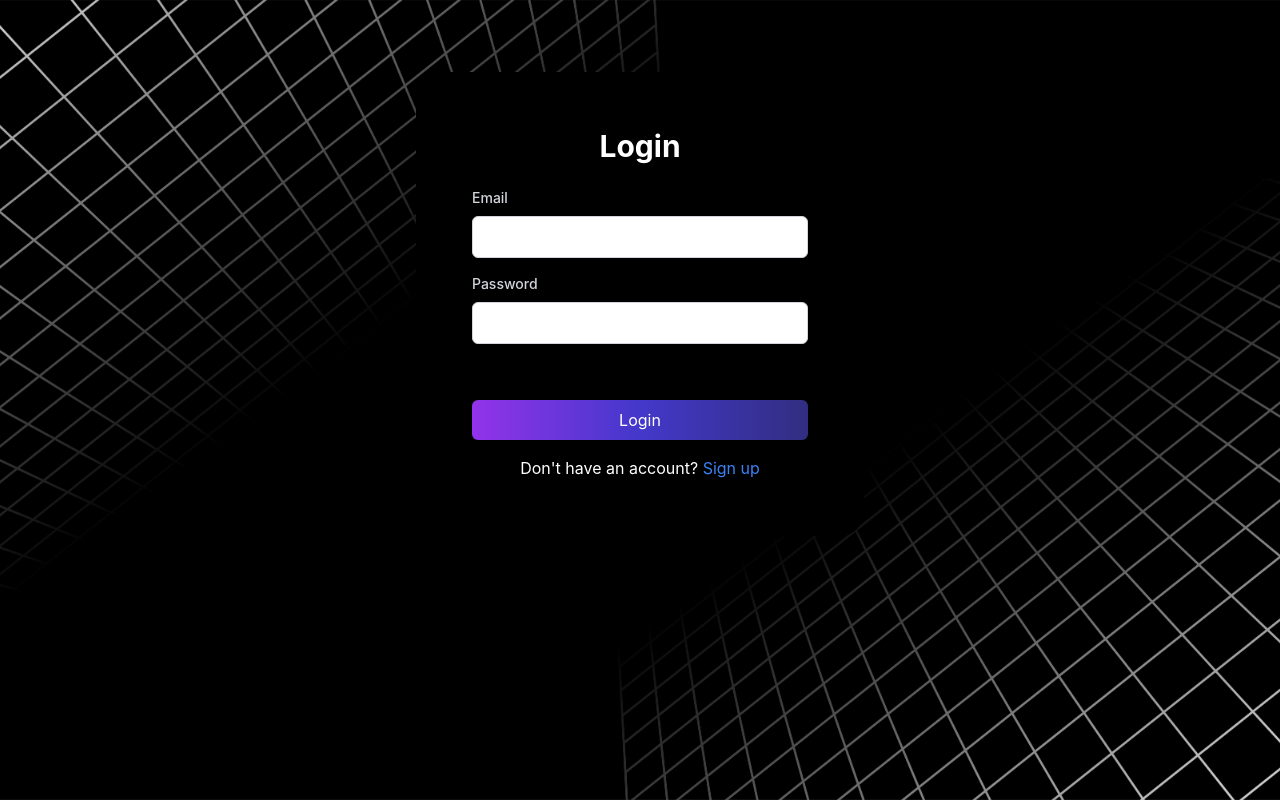
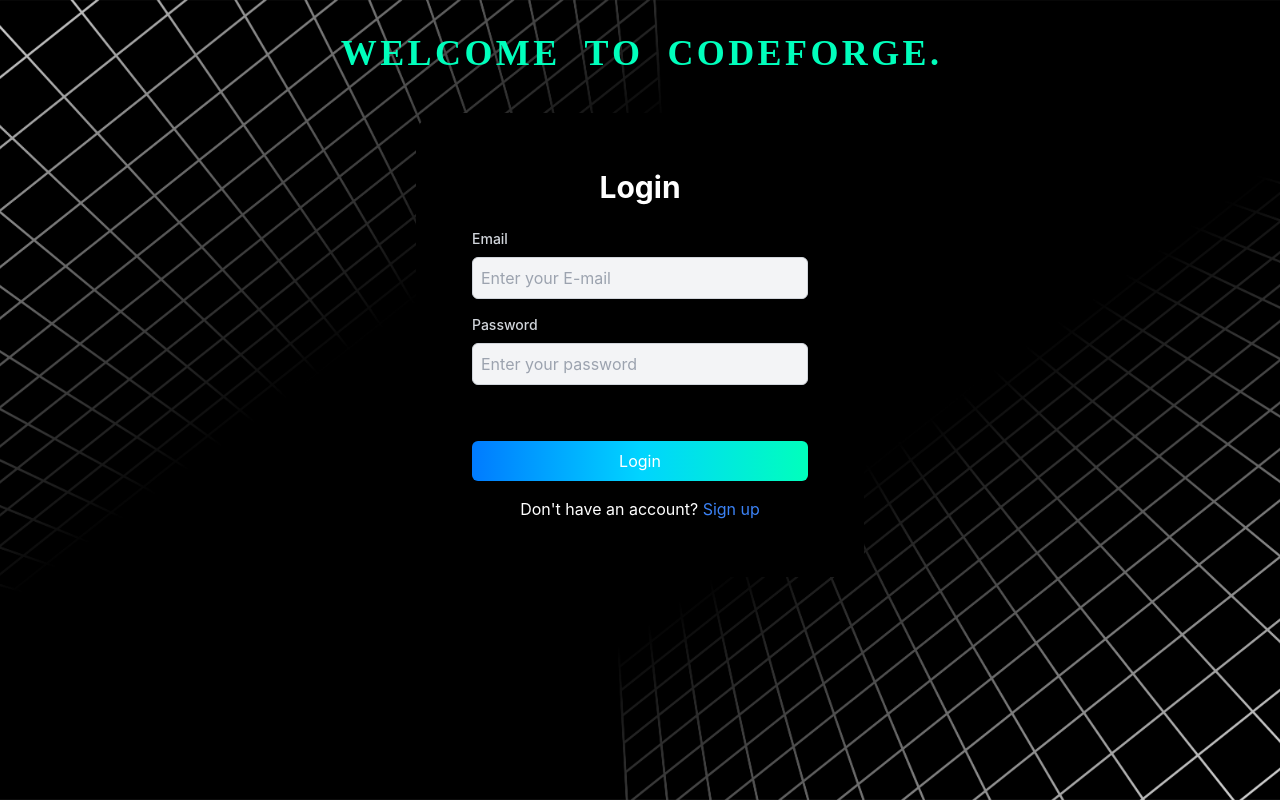
Before and after one commit to aakanksha004/CodeForge, a React (Create React App) app: page /login in a window 1280 px wide. Built offline with nearby package versions, Linux system fonts and the light colour scheme.

Commit message:
design changes

```diff
--- a/src/components/Dashboard.js
+++ b/src/components/Dashboard.js
@@ -2,9 +2,10 @@ import React, { useEffect, useState } from 'react';
 import { getAllProblems,checkSolutionStatus } from '../api';
 import Header from './Header';
 import { Link } from 'react-router-dom';
-import backgroundImage from '../bg4.jpg';
+import backgroundImage from '../bg2.jpg';
 import { FaSearch, FaStar, FaRegStar, FaCheck, FaTimes, FaTags,FaSync } from 'react-icons/fa';
 import { IoAddCircleOutline } from "react-icons/io5";
+import WelcomeSection from './WelcomeSection';
 
 const Dashboard = () => {
   const [problems, setProblems] = useState([]);
@@ -177,7 +178,7 @@ const Dashboard = () => {
     <>
       <Header />
       <div
-        className="min-h-screen text-white p-8"
+        className="min-h-screen text-white p-8 z-9"
         style={{
           backgroundImage: `url(${backgroundImage})`,
           backgroundSize: 'cover',
@@ -186,11 +187,12 @@ const Dashboard = () => {
       >
 
       {/* <div className="bg-gray-900 min-h-screen text-white p-8"> */}
+      <WelcomeSection/>
+      <div className="flex justify-center mb-5">
 
-      <div className="flex justify-center mb-5">
        <Link to="/design-question">
-        <button className="relative group bg-gradient-to-r from-purple-500 via-indigo-500 to-indigo-800 text-white rounded-xl shadow-md p-4 text-xl font-semibold overflow-hidden">
-          <div className="absolute inset-0 w-0 bg-gradient-to-r from-purple-600 via-indigo-700 to-indigo-900 transition-all duration-500 ease-in group-hover:w-full" />
+         <button className="relative group bg-gradient-to-r from-[#007bff] via-[#00d4ff] to-gray-800 text-white rounded-xl shadow-md p-4 text-xl font-semibold overflow-hidden">
+          <div className="absolute inset-0 w-0 bg-gradient-to-r from-[#55a2f4] via-[#3394a8] to-cyan-400 transition-all duration-500 ease-out group-hover:w-full" />
     <span className="flex items-center gap-2 relative z-10">
              <IoAddCircleOutline className="w-6 h-6" />
              Design a Question
@@ -203,16 +205,46 @@ const Dashboard = () => {
         {/* Search Bar and Filter */}
         <div className="mb-6 flex gap-4 items-center relative mt-8">
 
+        <div className="relative inline-block">
+      <div className="relative group overflow-hidden rounded-3xl ml-20">
+        {/* Base gradient */}
+        <div className="absolute inset-0 bg-gradient-to-r from-purple-600 via-indigo-700 to-indigo-900" />
+
+        {/* Hover gradient overlay */}
+        <div className="absolute inset-0 w-0 bg-gradient-to-r from-indigo-900 via-purple-600 to-indigo-700 transition-all duration-500 ease-out group-hover:w-full" />
+
+        {/* Select element */}
         <select
           value={selectedDifficulty}
           onChange={handleDifficultyFilter}
-            className="bg-gradient-to-r from-purple-600 via-indigo-700 to-indigo-900 focus:outline-none text-white p-3 mr-2 rounded-3xl"
+          className="relative z-10 appearance-none bg-transparent text-white p-3 pr-8 w-full cursor-pointer focus:outline-none"
         >
-            <option value="">All Difficulties</option>
-            <option value="easy">Easy</option>
-            <option value="medium">Medium</option>
-            <option value="hard">Hard</option>
+          <option value="" className="bg-indigo-800">All Difficulties</option>
+          <option value="easy" className="bg-indigo-800">Easy</option>
+          <option value="medium" className="bg-indigo-800">Medium</option>
+          <option value="hard" className="bg-indigo-800">Hard</option>
         </select>
+
+        {/* Custom dropdown arrow */}
+        <div className="absolute right-3 top-1/2 -translate-y-1/2 z-10 pointer-events-none">
+          <svg
+            className="w-4 h-4 text-white"
+            fill="none"
+            stroke="currentColor"
+            viewBox="0 0 24 24"
+          >
+            <path
+              strokeLinecap="round"
+              strokeLinejoin="round"
+              strokeWidth="2"
+              d="M19 9l-7 7-7-7"
+            />
+          </svg>
+        </div>
+      </div>
+    </div>
+
+
           <button
   onClick={toggleTagFilter}
   className="relative group overflow-hidden text-white p-3 rounded-3xl flex items-center gap-2 bg-gradient-to-r from-purple-600 via-indigo-700 to-indigo-900"
--- a/src/components/LoginForm.js
+++ b/src/components/LoginForm.js
@@ -2,6 +2,7 @@ import React, { useState } from 'react';
 import { useNavigate } from 'react-router-dom';
 import { loginUser } from '../api'; // Assuming you've defined loginUser in your API calls
 import backgroundImage from '../bg5.jpg';
+import WelcomeSection from './WelcomeSection';
 
 const LoginForm = () => {
   const [email, setEmail] = useState('');
@@ -32,7 +33,9 @@ const LoginForm = () => {
       backgroundPosition: 'center',
     }}
   >
+        <WelcomeSection/>
     <div className="container mx-auto mt-10 max-w-md bg-black p-14 rounded-3xl ">
+
       <h2 className="text-3xl font-bold text-center mb-6">Login</h2>
       {error && <p className="text-red-500 text-center">{error}</p>}
       <form onSubmit={handleSubmit} className="space-y-4">
@@ -44,7 +47,8 @@ const LoginForm = () => {
             value={email}
             onChange={(e) => setEmail(e.target.value)}
             required
-            className="w-full p-2 border border-gray-300 rounded-md focus:outline-none"
+            placeholder='Enter your E-mail'
+            className="w-full p-2 border border-gray-300 rounded-md focus:outline-none bg-gray-100"
           />
         </div>
         <div>
@@ -55,15 +59,17 @@ const LoginForm = () => {
             value={password}
             onChange={(e) => setPassword(e.target.value)}
             required
-            className="w-full p-2 border border-gray-300 rounded-md mb-10 focus:outline-none"
+            placeholder='Enter your password'
+            className="w-full p-2 border border-gray-300 rounded-md mb-10 focus:outline-none bg-gray-100"
           />
         </div>
-        <button type="submit" className="w-full bg-gradient-to-r from-purple-600 via-indigo-700 to-indigo-900 hover: text-white p-2 rounded-md mt-8">Login</button>
+        <button type="submit" className="w-full bg-gradient-to-r from-[#007bff] via-[#00d4ff] to-[#00ffbc] hover: text-white p-2 rounded-md mt-8">Login</button>
       </form>
       <p className="mt-4 text-center">
         Don't have an account? <a href="/signup" className="text-blue-500">Sign up</a>
       </p>
     </div>
+
     </div>
   );
 };
--- a/src/components/ProblemDetails.js
+++ b/src/components/ProblemDetails.js
@@ -1,7 +1,8 @@
 import React, { useState, useEffect } from 'react';
-import { useParams, useLocation } from 'react-router-dom';
+import { useParams, useLocation, useNavigate } from 'react-router-dom';
 import { getProblemById } from '../api';
 import CodeEditor from './CodeEditor';
+import { ArrowBack } from '@mui/icons-material';
 
 const ProblemDetails = () => {
   const { id } = useParams();
@@ -9,7 +10,7 @@ const ProblemDetails = () => {
   const [problem, setProblem] = useState(null);
   const [loading, setLoading] = useState(true);
 
-
+  const navigate = useNavigate();
   useEffect(() => {
     const fetchProblem = async () => {
       try {
@@ -59,7 +60,18 @@ const ProblemDetails = () => {
           </div>
 
           <div className="space-y-6">
+            <div className='flex gap-2'>
+          <button
+        onClick={() => navigate('/')}
+        className="relative group overflow-hidden text-white p-2 rounded-3xl flex items-center gap-2 bg-gradient-to-r from-purple-600 via-indigo-700 to-indigo-900"
+      >
+        <div className="absolute inset-0 w-0 bg-gradient-to-r from-indigo-900 via-purple-600 to-indigo-700 transition-all duration-500 ease-out group-hover:w-full" />
+        <span className="flex items-center gap-2 relative z-10">
+          <ArrowBack className="w-4 h-4" />
+        </span>
+      </button>
             <h2 className="text-3xl font-bold">{problem.title}</h2>
+            </div>
             <p className="text-gray-300">{problem.description}</p>
 
             <div>
--- a/src/components/SignupForm.js
+++ b/src/components/SignupForm.js
@@ -2,6 +2,7 @@ import React, { useState } from 'react';
 import { useNavigate } from 'react-router-dom';
 import { registerUser } from '../api'; // Assuming you've defined registerUser in your API calls
 import backgroundImage from '../bg5.jpg';
+import WelcomeSection from './WelcomeSection';
 
 
 const SignupForm = () => {
@@ -38,6 +39,7 @@ const SignupForm = () => {
       backgroundPosition: 'center',
     }}
   >
+    <WelcomeSection/>
     <div className="container mx-auto mt-10 max-w-md bg-black p-14">
       <h2 className="text-3xl font-bold text-center mb-6">Sign Up</h2>
       {error && <p className="text-red-500 text-center">{error}</p>}
@@ -50,7 +52,8 @@ const SignupForm = () => {
             value={email}
             onChange={(e) => setEmail(e.target.value)}
             required
-            className="w-full p-2 border border-gray-300 rounded-md focus:outline-none"
+            placeholder='Enter your email'
+            className="w-full p-2 border border-gray-300 rounded-md focus:outline-none bg-gray-100"
           />
         </div>
         <div>
@@ -61,7 +64,8 @@ const SignupForm = () => {
             value={password}
             onChange={(e) => setPassword(e.target.value)}
             required
-            className="w-full p-2 border border-gray-300 rounded-md focus:outline-none"
+            placeholder='Enter password'
+            className="w-full p-2 border border-gray-300 rounded-md focus:outline-none bg-gray-100"
           />
         </div>
         <div>
@@ -69,13 +73,14 @@ const SignupForm = () => {
           <input
             type="password"
             id="confirmPassword"
+            placeholder='Enter Password again'
             value={confirmPassword}
             onChange={(e) => setConfirmPassword(e.target.value)}
             required
-            className="w-full p-2 border border-gray-300 rounded-md mb-10 focus:outline-none"
+            className="w-full p-2 border border-gray-300 rounded-md mb-10 focus:outline-none bg-gray-100"
           />
         </div>
-        <button type="submit" className="w-full bg-gradient-to-r from-purple-600 via-indigo-700 to-indigo-900 text-white p-2 rounded-md">Sign Up</button>
+        <button type="submit" className="w-full bg-gradient-to-r from-[#007bff] via-[#00d4ff] to-[#00ffbc] text-white p-2 rounded-md">Sign Up</button>
       </form>
       <p className="mt-4 text-center">
         Already have an account? <a href="/login" className="text-blue-500">Login</a>
--- /dev/null
+++ b/src/components/WelcomeSection.js
@@ -0,0 +1,48 @@
+import React, { useState, useEffect } from 'react';
+
+const WelcomeSection = () => {
+  const welcomeText = "WELCOME   TO   CODEFORGE.";
+  const [displayText, setDisplayText] = useState('');
+
+  useEffect(() => {
+    let currentIndex = 0;
+    const intervalId = setInterval(() => {
+      if (currentIndex <= welcomeText.length) {
+        setDisplayText(welcomeText.slice(0, currentIndex));
+        currentIndex++;
+      } else {
+        clearInterval(intervalId);
+      }
+    }, 100);
+
+    return () => clearInterval(intervalId);
+  }, []);
+
+  return (
+    <div className="flex items-center justify-center gap-8 mb-5">
+      <div className="text-4xl font-extrabold text-black">
+        {displayText.split('').map((letter, index) => (
+          <span
+            key={index}
+            className="inline-block text-[#00ffbc] tracking-wider font-sans"
+            style={{
+              opacity: 1,
+              transform: 'translateY(0)',
+              transition: 'all 0.4s ease',
+              animationDelay: `${index * 0.1}s`,
+              marginLeft: letter === ' ' ? '0.5rem' : '0.1rem',
+              textShadow: '2px 2px 4px rgba(0, 0, 0, 0.2)',
+              fontFamily: "Doto",
+              letterSpacing: '0.05em',
+              fontWeight: 800
+            }}
+          >
+            {letter}
+          </span>
+        ))}
+      </div>
+    </div>
+  );
+};
+
+export default WelcomeSection;
```
Also changed, not shown: src/App.css (+13 -21 lines), src/components/DesignQuestion.js (+16 -16 lines). Lines whose indentation alone changed are shown as unchanged.
